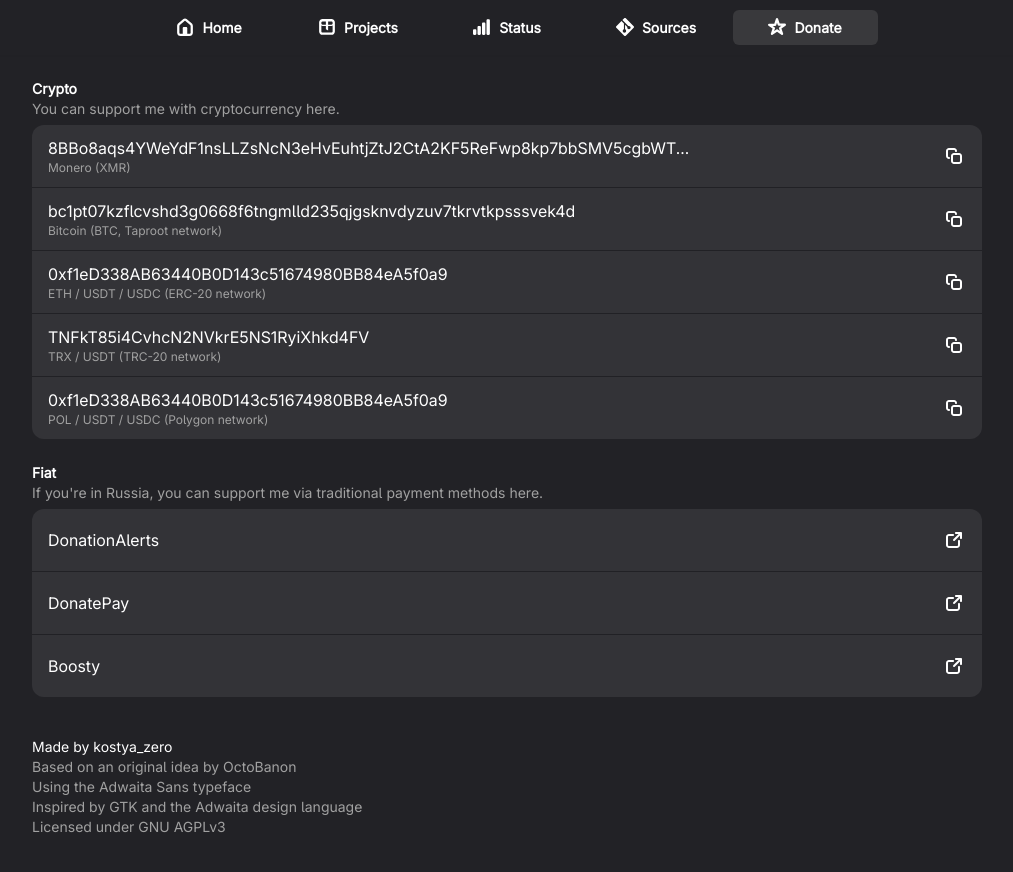
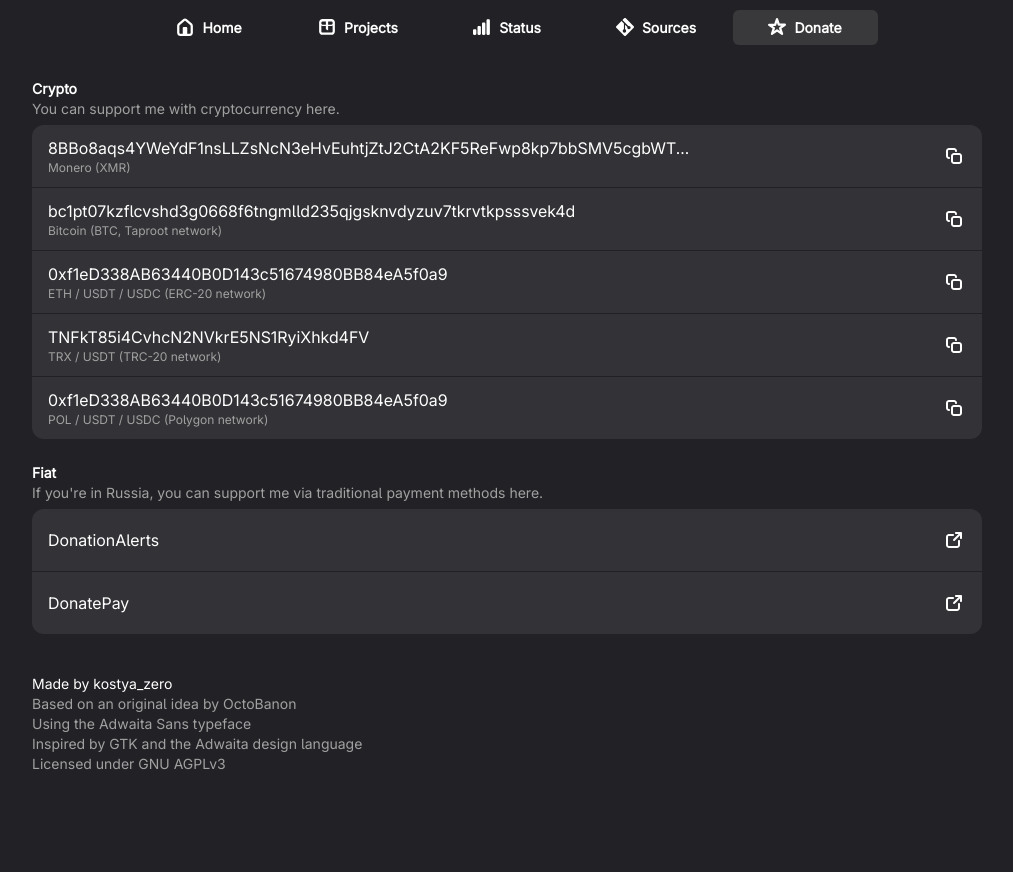
Before and after one commit to OctoBanon-Main/website, a Next.js app: page /donate in a window 1280 px wide. Shown: the top 872 px of the page, without its empty margins (133-1146 px from the left). After the commit the page ends 800 px from the top, so only its background shows below. Built offline with nearby package versions, Linux system fonts and the light colour scheme.

Commit message:
Update donate.ts

```diff
--- a/src/data/donate.ts
+++ b/src/data/donate.ts
@@ -33,6 +33,5 @@ export const DONATE = [
 
 export const FIAT_DONATE = [
   { text: "DonationAlerts", href: "https://www.donationalerts.com/r/octobanon" },
-  { text: "DonatePay", href: "https://new.donatepay.ru/en/@OctoBanon" },
-  { text: "Boosty", href: "https://boosty.to/octobanon" }
+  { text: "DonatePay", href: "https://new.donatepay.ru/en/@OctoBanon" }
 ]
```
